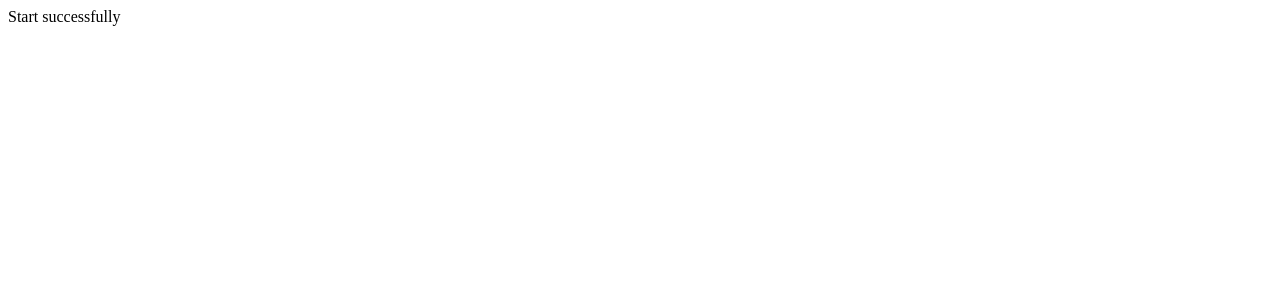
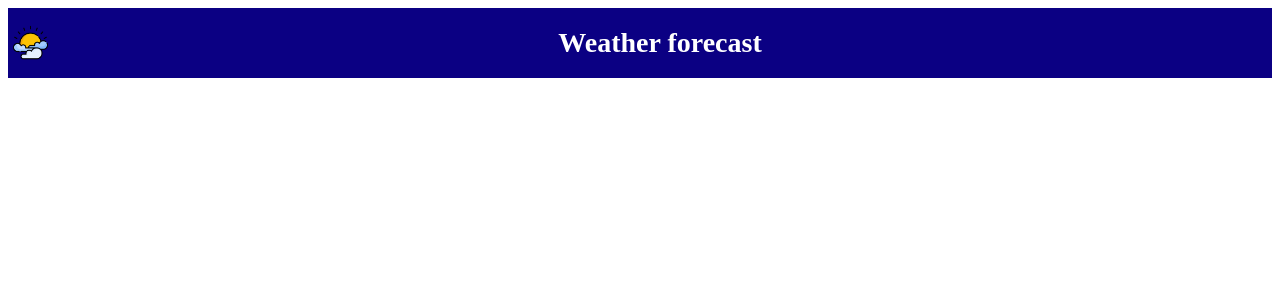
Before and after one commit to Dmitriy-Zagayko/React_weather, a React app: page / in a window 1280 px wide. Shown: the top 300 px of the page. Built offline with nearby package versions, Linux system fonts and the light colour scheme.

Commit message:
Create Header component

```diff
--- a/src/components/App/App.jsx
+++ b/src/components/App/App.jsx
@@ -1,10 +1,11 @@
 import React from 'react';
+import Header from '../Header';
 import './app.scss';
 
 
 const App = () => (
 	<>
-		<div>Start successfully</div>
+		<Header />
 	</>
 )
 
--- /dev/null
+++ b/src/components/Header/Header.jsx
@@ -0,0 +1,12 @@
+import React from 'react';
+import './header.scss';
+import logo from '../../../public/assets/images/logo.png';
+
+const Header = () => (
+	<header>
+		<img src={logo}/>
+		<h1>Weather forecast</h1>
+	</header>
+)
+
+export default Header;
--- /dev/null
+++ b/src/components/Header/header.scss
@@ -0,0 +1,17 @@
+header {
+    display: flex;
+    justify-content: start;
+    align-items: center;
+		font-size: 14px;
+    color: white;
+    background-color: #0b0083;
+		& img{
+			justify-content: start;
+			width: 35px;
+			padding: 5px 0px 5px 5px;
+		}
+		& h1 {
+			width: 100%;
+			text-align: center;
+		}
+}
--- /dev/null
+++ b/src/components/Header/index.js
@@ -0,0 +1,3 @@
+import Header from './Header';
+
+export default Header;
```
